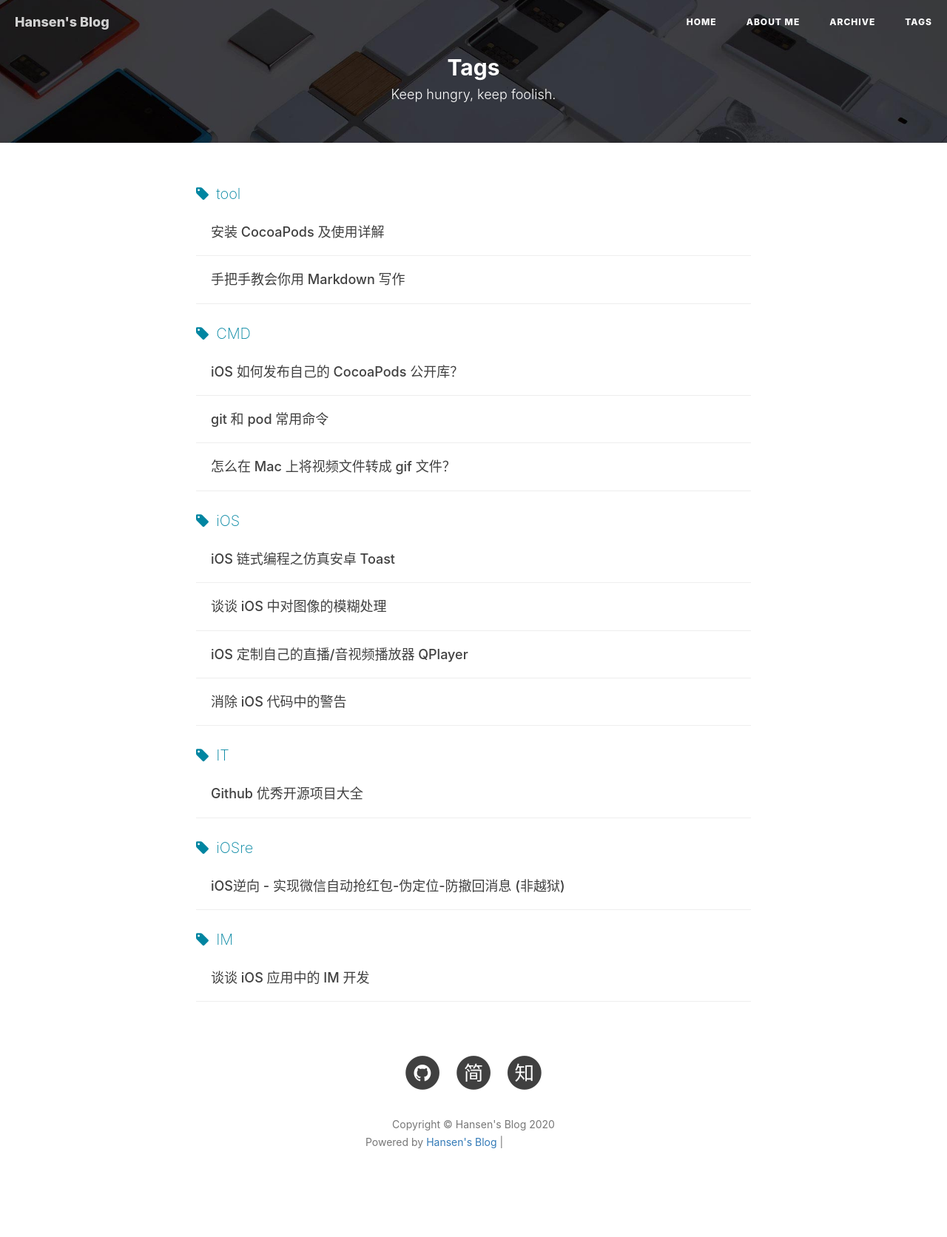
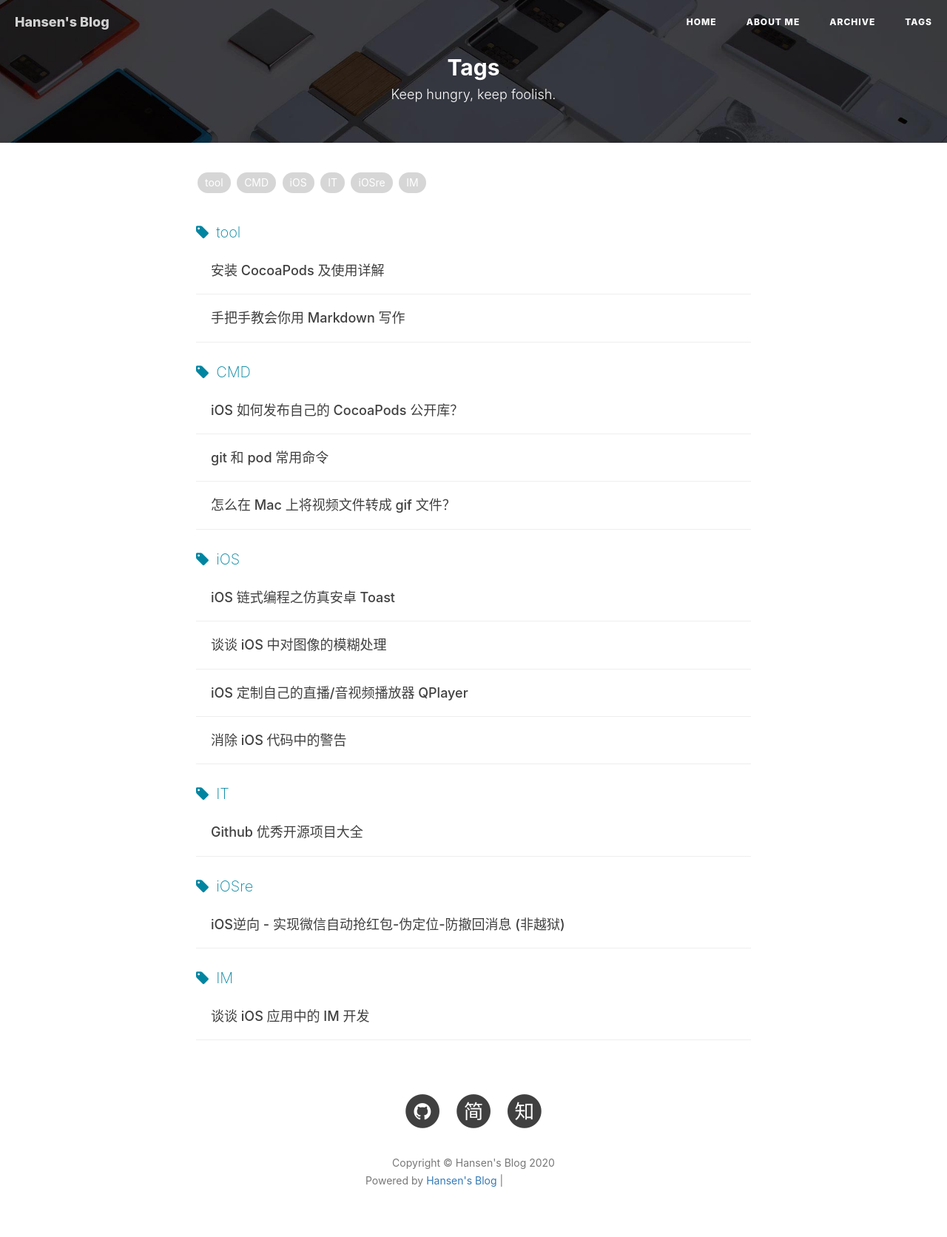
Before and after one commit to itenfay/itenfay.github.io, a Jekyll site: the page built from tags.html, in a window 1280 px wide. Shown: the whole page at 74% size. Built offline with Jekyll 4.4.1, drawn with Linux system fonts in a browser that asks for light colours; nearby versions of some CDN libraries; comment, search, counter and statistics services are not loaded; before the commit the page ends 1620 px from its top, so only the background shows below that; grey boxes are pictures that could not be loaded.

Commit message:
[::] fix the display of tags

```diff
--- a/tags.html
+++ b/tags.html
@@ -23,9 +23,9 @@ header-img: "images/tag-bg.jpg"
 <div class="container">
 	<div class="row">
 		<div class="col-lg-8 col-lg-offset-2 col-md-10 col-md-offset-1">
+
             <!-- 标签云 -->
-            <!-- <div id='tag_cloud' class="tags"> -->
-			<div class="tags">
+            <div id='tag_cloud' class="tags">
 				{% for tag in site.tags %}
 				<a href="#{{ tag[0] }}" title="{{ tag[0] }}" rel="{{ tag[1].size }}">{{ tag[0] }}</a>
 				{% endfor %}
```
